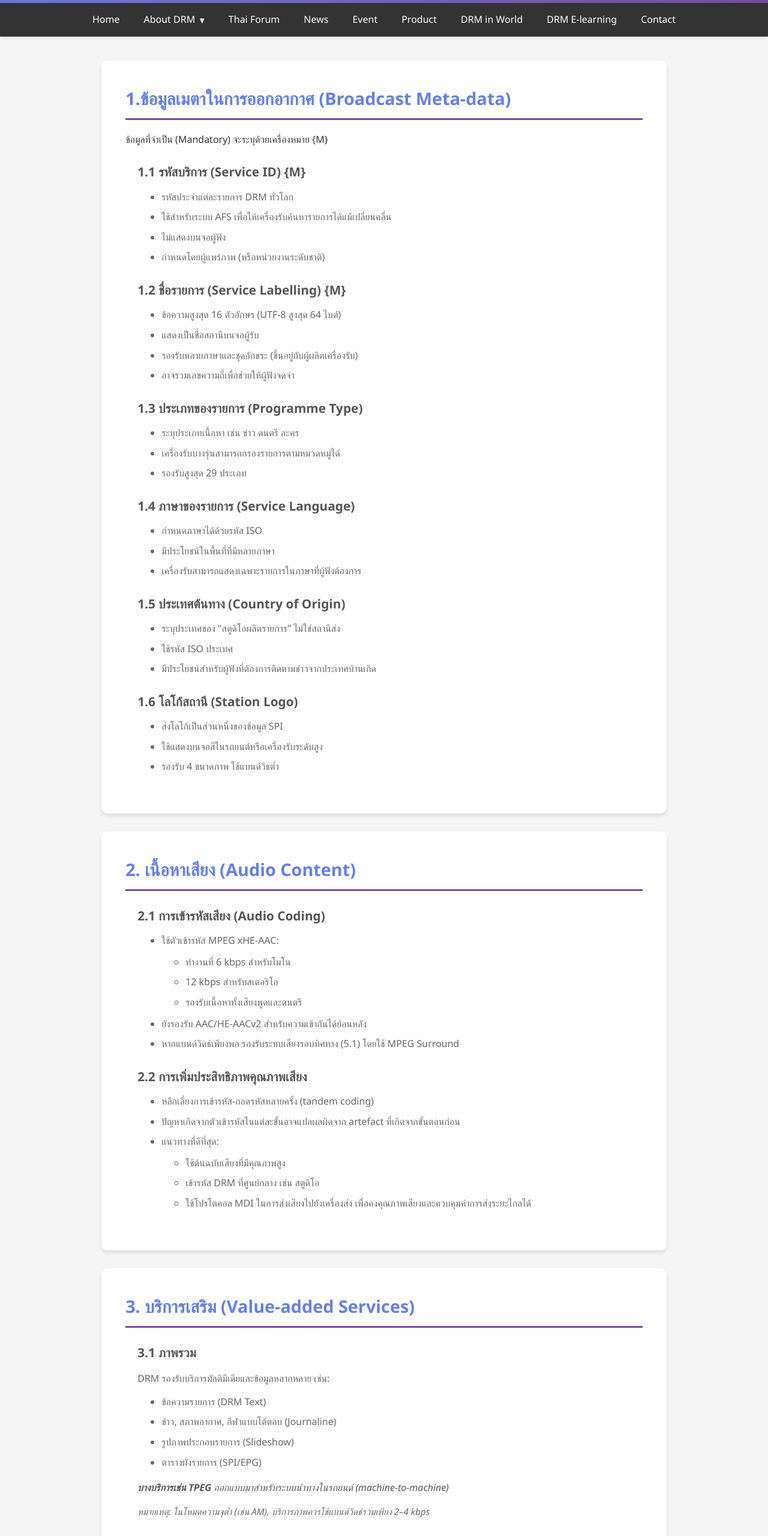
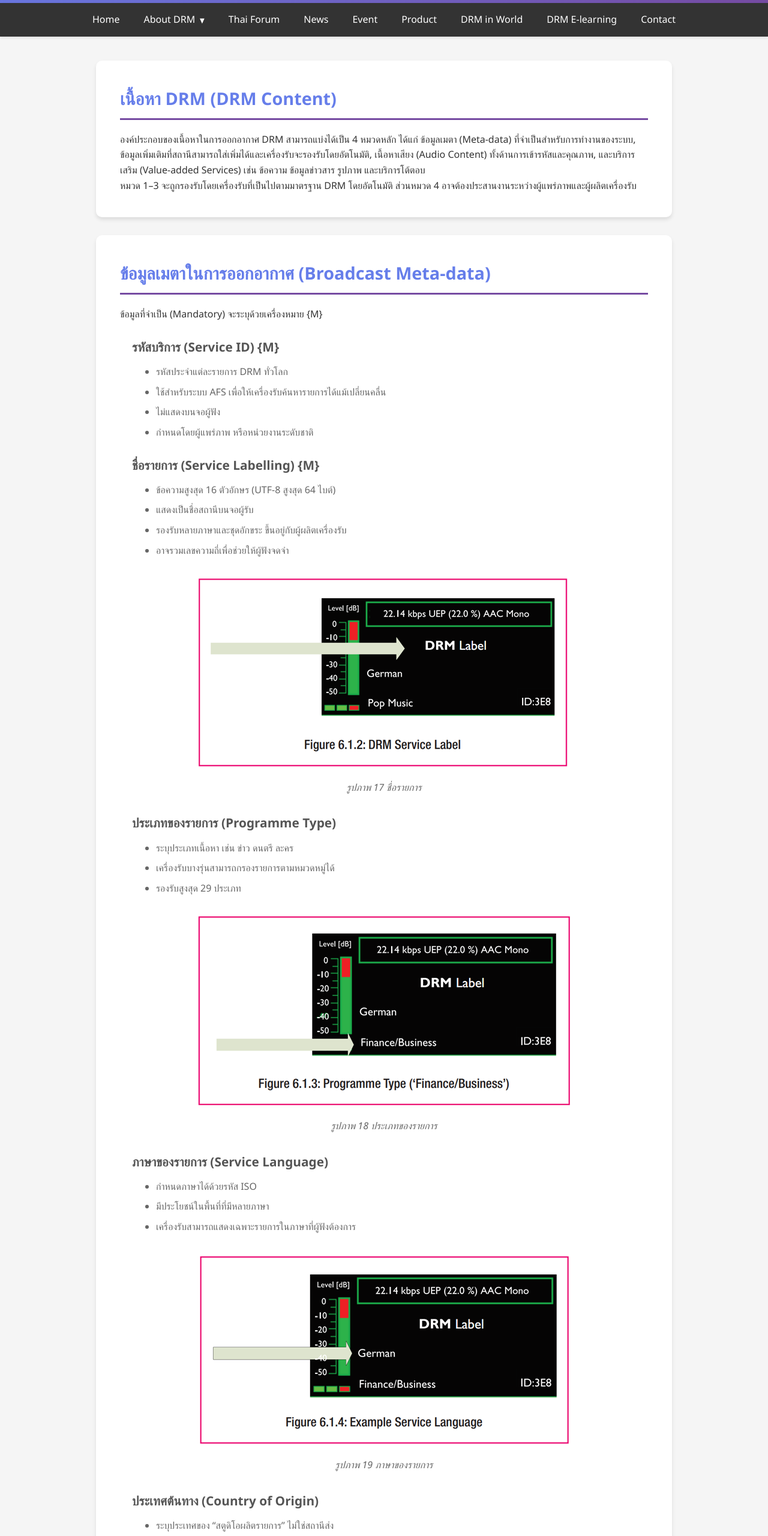
Before and after one commit to phuwishpk/testDRMweb, a plain HTML site: page frontend/pages/drm-content.html in a window 1280 px wide. Shown: the part 240-2800 px from the top of the page at 60% size. Drawn offline with Linux system fonts and the light colour scheme.

Commit message:
Refactor code structure for improved readability and maintainability

```diff
--- a/frontend/pages/drm-content.html
+++ b/frontend/pages/drm-content.html
@@ -55,6 +55,35 @@
       color: #666;
       line-height: 1.6;
     }
+
+    .image-box {
+      text-align: center;
+      margin: 30px 0;
+    }
+
+    .image-box img {
+      max-width: 100%;
+      height: auto;
+      border-radius: 10px;
+    }
+
+    .image-box p {
+      margin-top: 10px;
+      color: #666;
+      font-style: italic;
+    }
+
+    .note-text {
+      margin-top: 15px;
+      font-style: italic;
+      color: #555;
+    }
+
+    .note-small {
+      margin-top: 10px;
+      font-size: 0.95em;
+      color: #666;
+    }
   </style>
 </head>
 <body>
@@ -91,32 +120,52 @@
 
   <!-- Main Content -->
   <main class="container">
+
     <div class="content-section">
-      <h2 class="section-title">1.ข้อมูลเมตาในการออกอากาศ (Broadcast Meta-data)</h2>
+      <h2 class="section-title">เนื้อหา DRM (DRM Content)</h2>
+      <p>
+        องค์ประกอบของเนื้อหาในการออกอากาศ DRM สามารถแบ่งได้เป็น 4 หมวดหลัก ได้แก่
+        ข้อมูลเมตา (Meta-data) ที่จำเป็นสำหรับการทำงานของระบบ, ข้อมูลเพิ่มเติมที่สถานีสามารถใส่เพิ่มได้และเครื่องรับจะรองรับโดยอัตโนมัติ,
+        เนื้อหาเสียง (Audio Content) ทั้งด้านการเข้ารหัสและคุณภาพ, และบริการเสริม (Value-added Services)
+        เช่น ข้อความ ข้อมูลข่าวสาร รูปภาพ และบริการโต้ตอบ
+      </p>
+      <p>
+        หมวด 1–3 จะถูกรองรับโดยเครื่องรับที่เป็นไปตามมาตรฐาน DRM โดยอัตโนมัติ
+        ส่วนหมวด 4 อาจต้องประสานงานระหว่างผู้แพร่ภาพและผู้ผลิตเครื่องรับ
+      </p>
+    </div>
+
+    <div class="content-section">
+      <h2 class="section-title">ข้อมูลเมตาในการออกอากาศ (Broadcast Meta-data)</h2>
       <p>ข้อมูลที่จำเป็น (Mandatory) จะระบุด้วยเครื่องหมาย {M}</p>
 
       <div class="subsection">
-        <h3 class="subsection-title">1.1 รหัสบริการ (Service ID) {M}</h3>
+        <h3 class="subsection-title">รหัสบริการ (Service ID) {M}</h3>
         <ul>
           <li>รหัสประจำแต่ละรายการ DRM ทั่วโลก</li>
           <li>ใช้สำหรับระบบ AFS เพื่อให้เครื่องรับค้นหารายการได้แม้เปลี่ยนคลื่น</li>
           <li>ไม่แสดงบนจอผู้ฟัง</li>
-          <li>กำหนดโดยผู้แพร่ภาพ (หรือหน่วยงานระดับชาติ)</li>
+          <li>กำหนดโดยผู้แพร่ภาพ หรือหน่วยงานระดับชาติ</li>
         </ul>
       </div>
 
       <div class="subsection">
-        <h3 class="subsection-title">1.2 ชื่อรายการ (Service Labelling) {M}</h3>
+        <h3 class="subsection-title">ชื่อรายการ (Service Labelling) {M}</h3>
         <ul>
           <li>ข้อความสูงสุด 16 ตัวอักษร (UTF-8 สูงสุด 64 ไบต์)</li>
           <li>แสดงเป็นชื่อสถานีบนจอผู้รับ</li>
-          <li>รองรับหลายภาษาและชุดอักขระ (ขึ้นอยู่กับผู้ผลิตเครื่องรับ)</li>
+          <li>รองรับหลายภาษาและชุดอักขระ ขึ้นอยู่กับผู้ผลิตเครื่องรับ</li>
           <li>อาจรวมเลขความถี่เพื่อช่วยให้ผู้ฟังจดจำ</li>
         </ul>
       </div>
 
+      <div class="image-box">
+        <img src="../../images/รูปภาพ17.png" alt="รูปภาพ 17">
+        <p>รูปภาพ 17 ชื่อรายการ</p>
+      </div>
+
       <div class="subsection">
-        <h3 class="subsection-title">1.3 ประเภทของรายการ (Programme Type)</h3>
+        <h3 class="subsection-title">ประเภทของรายการ (Programme Type)</h3>
         <ul>
           <li>ระบุประเภทเนื้อหา เช่น ข่าว ดนตรี ละคร</li>
           <li>เครื่องรับบางรุ่นสามารถกรองรายการตามหมวดหมู่ได้</li>
@@ -124,8 +173,13 @@
         </ul>
       </div>
 
+      <div class="image-box">
+        <img src="../../images/รูปภาพ18.png" alt="รูปภาพ 18">
+        <p>รูปภาพ 18 ประเภทของรายการ</p>
+      </div>
+
       <div class="subsection">
-        <h3 class="subsection-title">1.4 ภาษาของรายการ (Service Language)</h3>
+        <h3 class="subsection-title">ภาษาของรายการ (Service Language)</h3>
         <ul>
           <li>กำหนดภาษาได้ด้วยรหัส ISO</li>
           <li>มีประโยชน์ในพื้นที่ที่มีหลายภาษา</li>
@@ -133,49 +187,57 @@
         </ul>
       </div>
 
+      <div class="image-box">
+        <img src="../../images/รูปภาพ19.png" alt="รูปภาพ 19">
+        <p>รูปภาพ 19 ภาษาของรายการ</p>
+      </div>
+
       <div class="subsection">
-        <h3 class="subsection-title">1.5 ประเทศต้นทาง (Country of Origin)</h3>
+        <h3 class="subsection-title">ประเทศต้นทาง (Country of Origin)</h3>
         <ul>
-          <li>ระบุประเทศของ "สตูดิโอผลิตรายการ" ไม่ใช่สถานีส่ง</li>
+          <li>ระบุประเทศของ “สตูดิโอผลิตรายการ” ไม่ใช่สถานีส่ง</li>
           <li>ใช้รหัส ISO ประเทศ</li>
           <li>มีประโยชน์สำหรับผู้ฟังที่ต้องการติดตามข่าวจากประเทศบ้านเกิด</li>
         </ul>
       </div>
 
       <div class="subsection">
-        <h3 class="subsection-title">1.6 โลโก้สถานี (Station Logo)</h3>
+        <h3 class="subsection-title">โลโก้สถานี (Station Logo)</h3>
         <ul>
           <li>ส่งโลโก้เป็นส่วนหนึ่งของข้อมูล SPI</li>
           <li>ใช้แสดงบนจอสีในรถยนต์หรือเครื่องรับระดับสูง</li>
-          <li>รองรับ 4 ขนาดภาพ ใช้แบนด์วิธต่ำ</li>
+          <li>รองรับ 4 ขนาดภาพ และใช้แบนด์วิดธ์ต่ำ</li>
         </ul>
       </div>
+
     </div>
 
     <div class="content-section">
-      <h2 class="section-title">2. เนื้อหาเสียง (Audio Content)</h2>
+      <h2 class="section-title">เนื้อหาเสียง (Audio Content)</h2>
 
       <div class="subsection">
-        <h3 class="subsection-title">2.1 การเข้ารหัสเสียง (Audio Coding)</h3>
+        <h3 class="subsection-title">การเข้ารหัสเสียง (Audio Coding)</h3>
         <ul>
-          <li>ใช้ตัวเข้ารหัส MPEG xHE-AAC:
-            <ul>
-              <li>ทำงานที่ 6 kbps สำหรับโมโน</li>
-              <li>12 kbps สำหรับสเตอริโอ</li>
-              <li>รองรับเนื้อหาทั้งเสียงพูดและดนตรี</li>
-            </ul>
-          </li>
-          <li>ยังรองรับ AAC/HE-AACv2 สำหรับความเข้ากันได้ย้อนหลัง</li>
+          <li>ใช้ตัวเข้ารหัส MPEG xHE-AAC</li>
+          <li>รองรับการทำงานที่ 6 kbps สำหรับโมโน</li>
+          <li>รองรับการทำงานที่ 12 kbps สำหรับสเตอริโอ</li>
+          <li>รองรับเนื้อหาทั้งเสียงพูดและดนตรี</li>
+          <li>ยังรองรับ AAC และ HE-AACv2 สำหรับความเข้ากันได้ย้อนหลัง</li>
           <li>หากแบนด์วิดธ์เพียงพอ รองรับระบบเสียงรอบทิศทาง (5.1) โดยใช้ MPEG Surround</li>
         </ul>
       </div>
 
+      <div class="image-box">
+        <img src="../../images/รูปภาพ20.png" alt="รูปภาพ 20">
+        <p>รูปภาพ 20 เนื้อหาเสียงและการเข้ารหัสเสียงของ DRM</p>
+      </div>
+
       <div class="subsection">
-        <h3 class="subsection-title">2.2 การเพิ่มประสิทธิภาพคุณภาพเสียง</h3>
+        <h3 class="subsection-title">การเพิ่มประสิทธิภาพคุณภาพเสียง</h3>
         <ul>
           <li>หลีกเลี่ยงการเข้ารหัส-ถอดรหัสหลายครั้ง (tandem coding)</li>
           <li>ปัญหาเกิดจากตัวเข้ารหัสในแต่ละขั้นอาจแปลผลผิดจาก artefact ที่เกิดจากขั้นตอนก่อน</li>
-          <li>แนวทางที่ดีที่สุด:
+          <li>แนวทางที่ดีที่สุด ได้แก่
             <ul>
               <li>ใช้ต้นฉบับเสียงที่มีคุณภาพสูง</li>
               <li>เข้ารหัส DRM ที่ศูนย์กลาง เช่น สตูดิโอ</li>
@@ -184,59 +246,71 @@
           </li>
         </ul>
       </div>
+
+
     </div>
 
     <div class="content-section">
-      <h2 class="section-title">3. บริการเสริม (Value-added Services)</h2>
+      <h2 class="section-title">บริการเสริม (Value-added Services)</h2>
 
       <div class="subsection">
-        <h3 class="subsection-title">3.1 ภาพรวม</h3>
-        <p>DRM รองรับบริการมัลติมีเดียและข้อมูลหลากหลาย เช่น:</p>
+        <h3 class="subsection-title">ภาพรวม</h3>
+        <p>DRM รองรับบริการมัลติมีเดียและข้อมูลหลากหลาย เช่น</p>
         <ul>
           <li>ข้อความรายการ (DRM Text)</li>
-          <li>ข่าว, สภาพอากาศ, กีฬาแบบโต้ตอบ (Journaline)</li>
+          <li>ข่าว สภาพอากาศ และกีฬาแบบโต้ตอบ (Journaline)</li>
           <li>รูปภาพประกอบรายการ (Slideshow)</li>
           <li>ตารางผังรายการ (SPI/EPG)</li>
         </ul>
-        <p style="margin-top: 15px; font-style: italic; color: #555;"><strong>บางบริการเช่น TPEG</strong> ออกแบบมาสำหรับระบบนำทางในรถยนต์ (machine-to-machine)</p>
-        <p style="margin-top: 10px; font-size: 0.95em; color: #666;"><em>หมายเหตุ: ในโหมดความจุต่ำ (เช่น AM), บริการภาพควรใช้แบนด์วิดธ์รวมเพียง 2–4 kbps</em></p>
+        <p class="note-text"><strong>บางบริการเช่น TPEG</strong> ออกแบบมาสำหรับระบบนำทางในรถยนต์ (machine-to-machine)</p>
+        <p class="note-small"><em>หมายเหตุ: ในโหมดความจุต่ำ เช่น AM บริการภาพควรใช้แบนด์วิดธ์รวมเพียง 2–4 kbps</em></p>
       </div>
 
       <div class="subsection">
-        <h3 class="subsection-title">3.2 ข้อความ DRM (DRM Text Messages)</h3>
+        <h3 class="subsection-title">ข้อความ DRM (DRM Text Messages)</h3>
         <ul>
           <li>แสดงข้อมูลทันที เช่น ชื่อเพลง ข่าวสั้น หรือข้อมูลรายการ</li>
-          <li>แสดงในรูปแบบ "scrolling text" บนจอรับฟัง</li>
+          <li>แสดงในรูปแบบข้อความเลื่อน (scrolling text) บนจอรับฟัง</li>
         </ul>
       </div>
 
       <div class="subsection">
-        <h3 class="subsection-title">3.3 Journaline</h3>
+        <h3 class="subsection-title">Journaline</h3>
         <ul>
-          <li>บริการข้อความโต้ตอบได้</li>
-          <li>จัดหมวดหมู่ข่าว สภาพอากาศ กีฬา ฯลฯ</li>
+          <li>เป็นบริการข้อความแบบโต้ตอบได้</li>
+          <li>จัดหมวดหมู่ข่าว สภาพอากาศ กีฬา และเนื้อหาอื่น ๆ</li>
           <li>ผู้ใช้สามารถเลือกหัวข้อที่สนใจได้</li>
           <li>รองรับหลายภาษา และใช้งานในระบบวิทยุแบบ Free-to-Air ได้</li>
           <li>เหมาะกับผู้ใช้ที่ต้องการเนื้อหาแบบ On-Demand โดยไม่ต้องเชื่อมต่ออินเทอร์เน็ต</li>
         </ul>
       </div>
 
+      <div class="image-box">
+        <img src="../../images/รูปภาพ21.png" alt="รูปภาพ 21">
+        <p>รูปภาพ 21 Journaline</p>
+      </div>
+
       <div class="subsection">
-        <h3 class="subsection-title">3.4 ข้อมูลสถานีและรายการ (SPI – Service and Programme Information)</h3>
+        <h3 class="subsection-title">ข้อมูลสถานีและรายการ (SPI – Service and Programme Information)</h3>
         <ul>
-          <li>คล้ายกับ EPG (Electronic Programme Guide)</li>
-          <li>บอกตารางการออกอากาศ พร้อมข้อมูลรายการ</li>
-          <li>ช่วยให้เครื่องรับ:
+          <li>มีลักษณะคล้ายกับ EPG (Electronic Programme Guide)</li>
+          <li>แสดงตารางการออกอากาศพร้อมข้อมูลรายการ</li>
+          <li>ช่วยให้เครื่องรับสามารถ
             <ul>
-              <li>แสดงข้อมูล</li>
-              <li>บันทึกรายการล่วงหน้าได้ (หากรองรับ)</li>
+              <li>แสดงข้อมูลรายการ</li>
+              <li>บันทึกรายการล่วงหน้าได้ หากเครื่องรับรองรับ</li>
             </ul>
           </li>
         </ul>
       </div>
 
+      <div class="image-box">
+        <img src="../../images/รูปภาพ22.png" alt="รูปภาพ 22">
+        <p>รูปภาพ 22 SPI</p>
+      </div>
+
       <div class="subsection">
-        <h3 class="subsection-title">3.5 สไลด์โชว์ (Slideshow)</h3>
+        <h3 class="subsection-title">สไลด์โชว์ (Slideshow)</h3>
         <ul>
           <li>แสดงรูปภาพประกอบรายการ เช่น ปกอัลบั้ม โลโก้สถานี หรือภาพข่าว</li>
           <li>ต้องใช้เครื่องรับที่มีหน้าจอสี</li>
@@ -245,49 +319,59 @@
       </div>
 
       <div class="subsection">
-        <h3 class="subsection-title">3.6 TPEG</h3>
+        <h3 class="subsection-title">TPEG</h3>
         <ul>
           <li>บริการข้อมูลจราจรและการเดินทาง</li>
           <li>ใช้ในระบบนำทางอัจฉริยะ (M2M)</li>
-          <li>ควบคู่กับ Journaline สำหรับผู้ใช้งานทั่วไป</li>
+          <li>ใช้งานควบคู่กับ Journaline สำหรับผู้ใช้งานทั่วไป</li>
         </ul>
+      </div>
+
+      <div class="image-box">
+        <img src="../../images/รูปภาพ23.png" alt="รูปภาพ 23">
+        <p>รูปภาพ 23 TPEG</p>
       </div>
     </div>
 
     <div class="content-section">
-      <h2 class="section-title">4. ฟีเจอร์เตือนภัยฉุกเฉิน DRM (Emergency Warning Feature – EWF)</h2>
+      <h2 class="section-title">ฟีเจอร์เตือนภัยฉุกเฉิน DRM (Emergency Warning Feature – EWF)</h2>
 
       <div class="subsection">
-        <h3 class="subsection-title"4.1 ภาพรวม</h3>
+        <h3 class="subsection-title">ภาพรวม</h3>
         <ul>
-          <li>DRM สามารถใช้เป็น <strong>ช่องสื่อสารสุดท้าย</strong> ในสถานการณ์ฉุกเฉิน เช่น ภัยธรรมชาติ</li>
+          <li>DRM สามารถใช้เป็นช่องสื่อสารสุดท้ายในสถานการณ์ฉุกเฉิน เช่น ภัยธรรมชาติ</li>
           <li>สัญญาณวิทยุสามารถครอบคลุมพื้นที่ที่โครงข่ายอื่นล่มได้</li>
         </ul>
       </div>
 
       <div class="subsection">
-        <h3 class="subsection-title">4.2 หน้าที่</h3>
+        <h3 class="subsection-title">หน้าที่</h3>
         <ul>
           <li>แจ้งเตือนผู้ฟังอย่างทั่วถึงและทันเวลา</li>
-          <li>ผสานเสียง, ข้อความ DRM, และ Journaline หลายภาษา</li>
+          <li>ผสานเสียง ข้อความ DRM และ Journaline หลายภาษา</li>
         </ul>
       </div>
 
       <div class="subsection">
-        <h3 class="subsection-title">4.3 การทำงาน</h3>
+        <h3 class="subsection-title">การทำงาน</h3>
         <ul>
-          <li>เครื่องรับสามารถ:
+          <li>เครื่องรับสามารถ
             <ul>
               <li>เปิดขึ้นอัตโนมัติจากโหมดสแตนด์บาย</li>
               <li>สลับไปยังรายการเตือนภัย</li>
-              <li>แสดงข้อความ, สัญลักษณ์เตือน, และเพิ่มระดับเสียงโดยอัตโนมัติ</li>
+              <li>แสดงข้อความ สัญลักษณ์เตือน และเพิ่มระดับเสียงโดยอัตโนมัติ</li>
             </ul>
           </li>
         </ul>
       </div>
 
+      <div class="image-box">
+        <img src="../../images/รูปภาพ24.png" alt="รูปภาพ 24">
+        <p>รูปภาพ 24 การทำงาน EWF</p>
+      </div>
+
       <div class="subsection">
-        <h3 class="subsection-title">4.4 การนำไปใช้งาน</h3>
+        <h3 class="subsection-title">การนำไปใช้งาน</h3>
         <ul>
           <li>ใช้งานได้ในระดับท้องถิ่น ภูมิภาค หรือประเทศ</li>
           <li>ออกอากาศจากสถานีที่อยู่นอกพื้นที่ภัยพิบัติ</li>
@@ -296,7 +380,6 @@
       </div>
     </div>
 
-    <img src="../../images/รูปภาพ4.png" alt="รูปภาพ 4" style="max-width: 100%; height: auto; margin: 30px 0; border-radius: 10px;">
   </main>
 
   <!-- Footer -->
```
Also changed, not shown: images/รูปภาพ17.png (added), images/รูปภาพ18.png (added), images/รูปภาพ19.png (added), images/รูปภาพ20.png (added), images/รูปภาพ21.png (added), images/รูปภาพ22.png (added), images/รูปภาพ23.png (added), images/รูปภาพ24.png (added).
